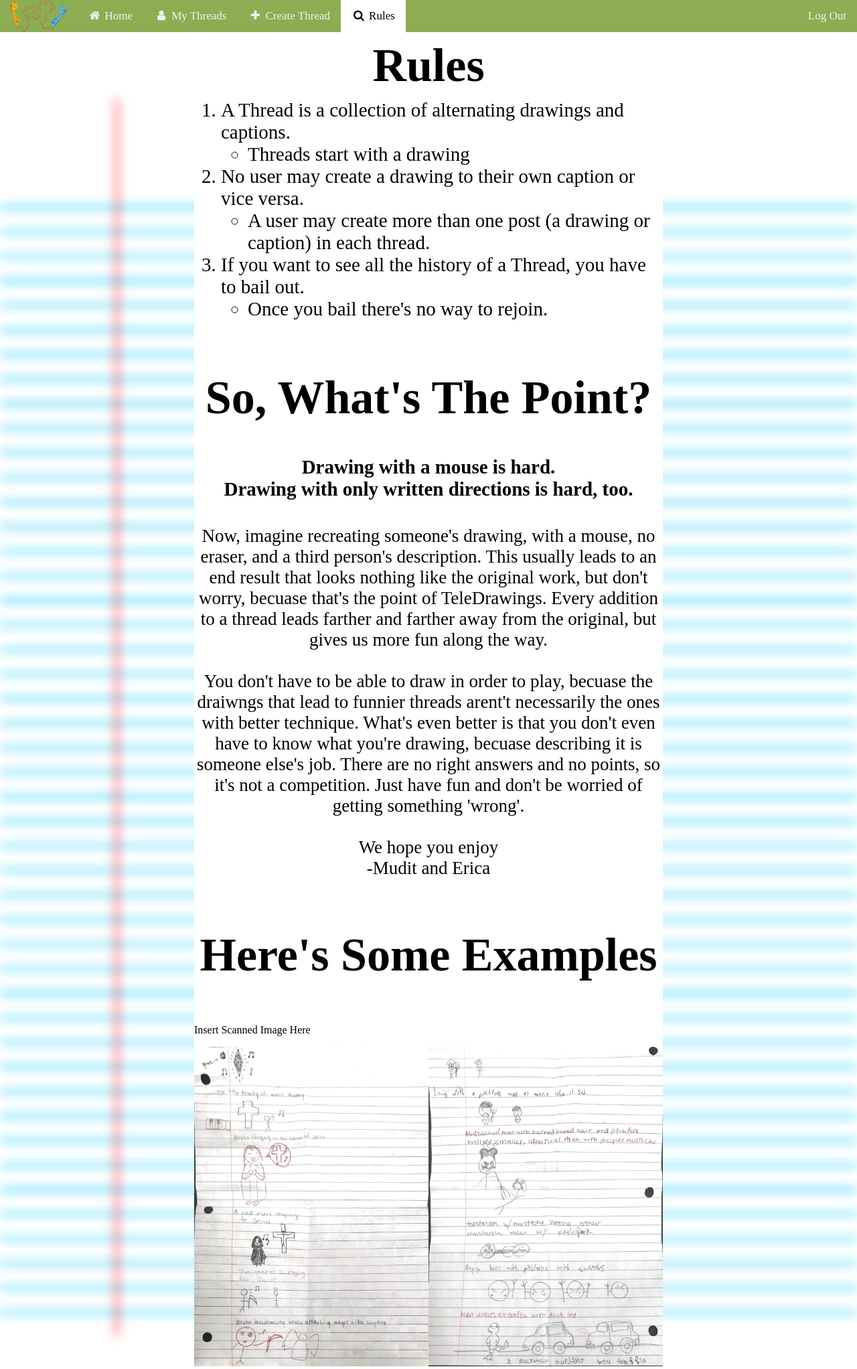
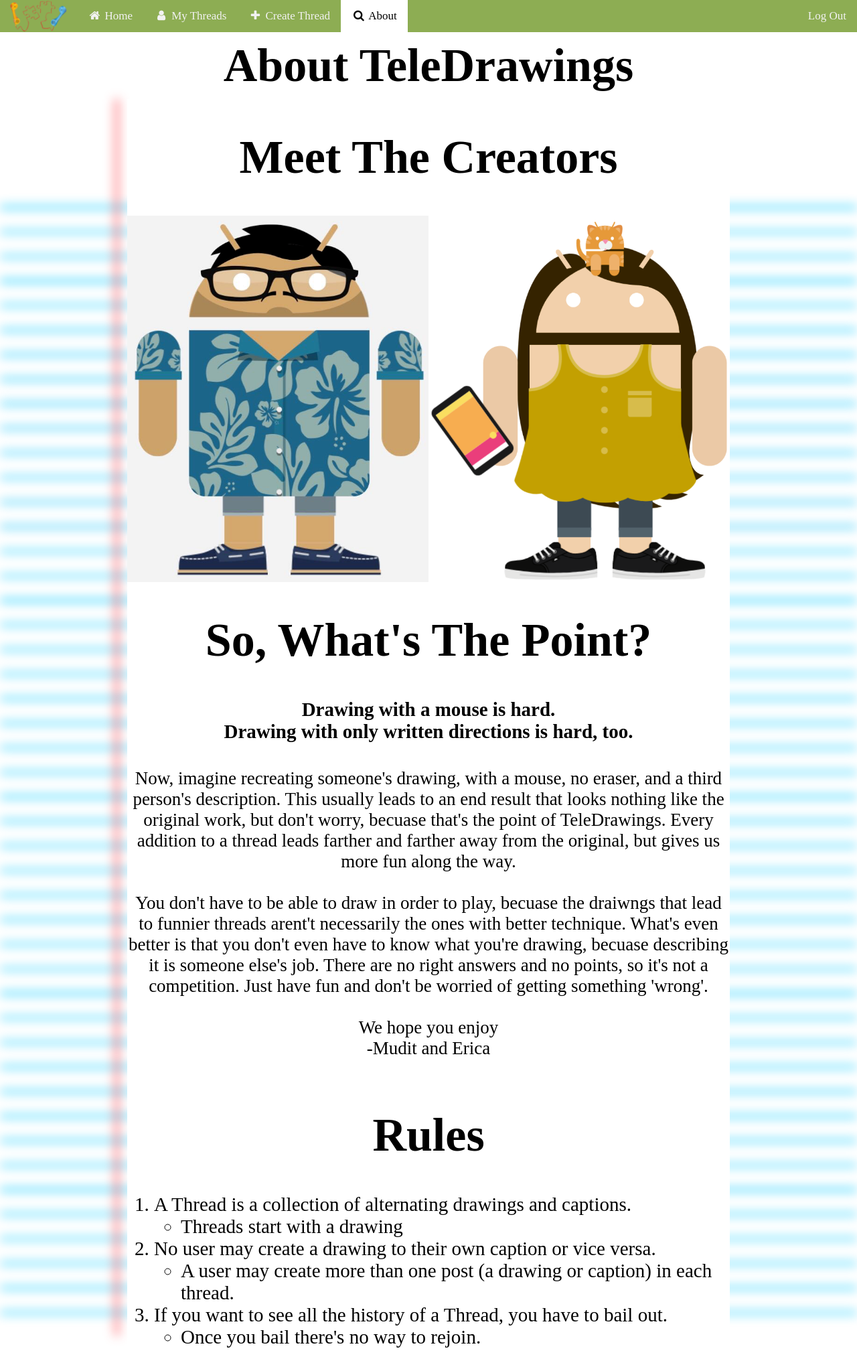
Before and after one commit to muditg317/PictureTelephone, a Python web app: template templates/rules.html in a window 1280 px wide. Shown: the top 2044 px of the page at 67% size. Run offline with Jinja, Linux system fonts and the light colour scheme; the template is opened without the code that fills it, so the values that code supplies are empty.

Commit message:
Rules -> About and Meet Creators Info

```diff
--- a/main.py
+++ b/main.py
@@ -36,5 +36,5 @@ app = webapp2.WSGIApplication([
     ('/edit-drawing', EditDrawingPage),
     ('/edit-caption', EditCaptionPage),
     ("/drawings",DrawingsHandler),
-    ("/rules",RulesPage),
+    ("/about",RulesPage),
 ], debug=True)
--- a/static/css/rules.css
+++ b/static/css/rules.css
@@ -4,7 +4,7 @@
   text-align: center;
 }
 
-#secondTitle {
+#secondTitle, #thirdTitle {
   font-size: 70px;
   font-weight: bold;
   text-align: center;
@@ -35,14 +35,14 @@
 #mainBodyBkgdImg{
   width: inherit;
   /* max-height: 90vw; */
-
 }
 
 .mainContent2 {
   display: flex;
   flex-flow: column nowrap;
-  max-width: 700px;
+  max-width: 900px;
   background-color: white;
+  /* max-height: inherit; */
 }
 
 /* body {
@@ -58,3 +58,61 @@
   display: flex;
   flex-flow: row;
 }
+
+
+
+.container, .container2 {
+  position: relative;
+  width: 50%;
+}
+
+.image {
+  display: block;
+  width: 100%;
+  height: 547px;
+}
+
+.image2 {
+ display: block;
+ width: 100%;
+ height: auto;
+}
+
+.overlay, .overlay2 {
+  position: absolute;
+  bottom: 100%;
+  left: 0;
+  right: 0;
+  background-color: #008CBA;
+  overflow: hidden;
+  width: 100%;
+  height:0;
+  transition: .5s ease;
+}
+
+.container:hover .overlay {
+  bottom: 0;
+  height: 100%;
+}
+
+.container2:hover .overlay2 {
+  bottom: 0;
+  height: 100%;
+}
+
+.text, .text2 {
+  white-space: nowrap;
+  color: white;
+  font-size: 20px;
+  position: absolute;
+  overflow: hidden;
+  top: 50%;
+  left: 50%;
+  transform: translate(-50%, -50%);
+  -ms-transform: translate(-50%, -50%);
+}
+
+.creators {
+  display: flex;
+  flex-direction: row;
+}
--- a/templates/my-threads.html
+++ b/templates/my-threads.html
@@ -10,7 +10,7 @@
 <h1>Your Threads!</h1>
 {% endblock %}
 
-{% block background_imgURL %}../static/images/paperLines.png{% endblock %}
+{% block background_imgURL %}../static/images/clearSheet.png{% endblock %}
 
 {% block pageContent %}
   {% if bailed_threads|length != 0 or user_threads|length != 0 %}
--- a/templates/nav_bar.html
+++ b/templates/nav_bar.html
@@ -3,6 +3,6 @@
   <a id="home" href="/home"><i class="fa fa-fw fa-home"></i> Home</a> <!--tab 1-->
   <a id="my_threads" href="/my-threads"><i class="fa fa-fw fa-user"></i> My Threads</a><!--tab 2-->
   <a id="create" href='/create'><i class="fa fa-fw fa-plus"></i> Create Thread</a>
-  <a id="rules" href='/rules'><i class="fa fa-fw fa-search"></i> Rules</a>
+  <a id="rules" href='/about'><i class="fa fa-fw fa-search"></i> About</a>
   <a id="log_out" href="{{logout_url}}">Log Out</a>
 </div>
--- a/templates/rules.html
+++ b/templates/rules.html
@@ -7,27 +7,36 @@
 {% endblock %}
 
 {% block title_block %}
-<h1 id='title'>Rules</h1>
+<h1 id='title'>About TeleDrawings</h1>
 {% endblock %}
 
 {% block background_imgURL %}../static/images/clearSheet.png{% endblock %}
 
 {% block pageContent %}
 <div class="mainContent2">
-  <ol id='list'>
-    <li>A Thread is a collection of alternating drawings and captions.</li>
-      <ul>
-        <li>Threads start with a drawing</li>
-      </ul>
-    <li>No user may create a drawing to their own caption or vice versa.</li>
-    <ul>
-      <li>A user may create more than one post (a drawing or caption) in each thread.</li>
-    </ul>
-    <li>If you want to see all the history of a Thread, you have to bail out.</li>
-      <ul>
-        <li>Once you bail there's no way to rejoin.</li>
-      </ul>
-  </ol>
+<h1 id='thirdTitle'>Meet The Creators</h1>
+  <div class="creators">
+    <div class="container">
+      <img src="../static/images/mudit.png" alt="Avatar" class="image">
+      <div class="overlay">
+        <div class="text">
+          Heyo! I’m Mudit and I love robots and coding<br>
+          and AI and pretty much anything fun :)<br>
+          I’ll be majoring in CS at GT next year!
+        </div>
+      </div>
+    </div>
+    <div class="container2">
+      <img src="../static/images/erica.png" alt="Avatar" class="image2">
+      <div class="overlay2">
+        <div class="text2">
+          Hey everyone! I’m Erica and I love music, cats,<br>
+          arts & crafts, and coding. I’m going<br>
+          to Georgia Tech this fall and majoring in CS!
+        </div>
+      </div>
+    </div>
+  </div>
   <h1 id='secondTitle'>So, What's The Point?</h1>
   <h4 id='intro'>  Drawing with a mouse is hard.<br>Drawing with only written directions is hard, too.</h4>
   <p id='paragraph'>
@@ -48,6 +57,21 @@
   <br>
     -Mudit and Erica
   </p>
+  <h1 id='secondTitle'>Rules</h1>
+  <ol id='list'>
+    <li>A Thread is a collection of alternating drawings and captions.</li>
+      <ul>
+        <li>Threads start with a drawing</li>
+      </ul>
+    <li>No user may create a drawing to their own caption or vice versa.</li>
+    <ul>
+      <li>A user may create more than one post (a drawing or caption) in each thread.</li>
+    </ul>
+    <li>If you want to see all the history of a Thread, you have to bail out.</li>
+      <ul>
+        <li>Once you bail there's no way to rejoin.</li>
+      </ul>
+  </ol>
     <h1 id='secondTitle'>Here's Some Examples</h1>
     <p>Insert Scanned Image Here</p>
     <div id='one'>
@@ -55,6 +79,7 @@
       <img class="example" id='two' src='../static/images/examples_1.jpg'>
     </div>
 
+
 </div>
 {% endblock %}
 
```
Also changed, not shown: static/images/erica.png (added), static/images/mudit.png (added), static/images/paperLines.png. Lines whose indentation alone changed are shown as unchanged.
